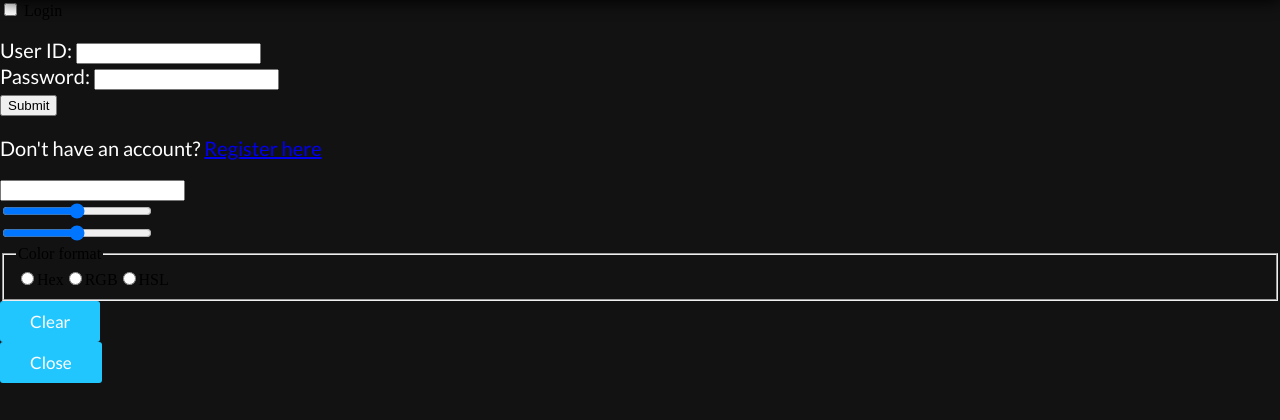
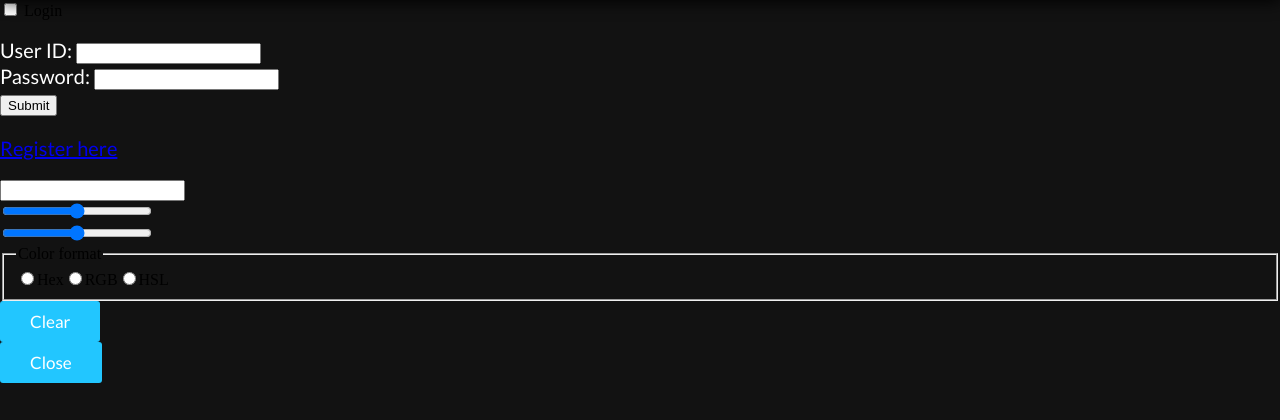
Before and after one commit to OkLuden/Xibit, a Flask app: page /login in a window 1280 px wide. Shown: the part 50-470 px from the top of the page. Run offline with Flask 2, Linux system fonts and the light colour scheme; parts of the project's set-up code (start-up, migrations or seed data) failed here and were passed over.

Commit message:
Changed register here a tag location in login.html

```diff
--- a/Xibit/templates/login.html
+++ b/Xibit/templates/login.html
@@ -22,8 +22,8 @@
                 <br />
                 {{ form.submit(class="button") }}
             </form>
+            <p class="text"><a href="{{ url_for('register') }}">Register here</a></p>
         </div>
     </div>
 
-    <p class="text">Don't have an account? <a href="{{ url_for('register') }}">Register here</a></p>
 {% endblock %}
```
